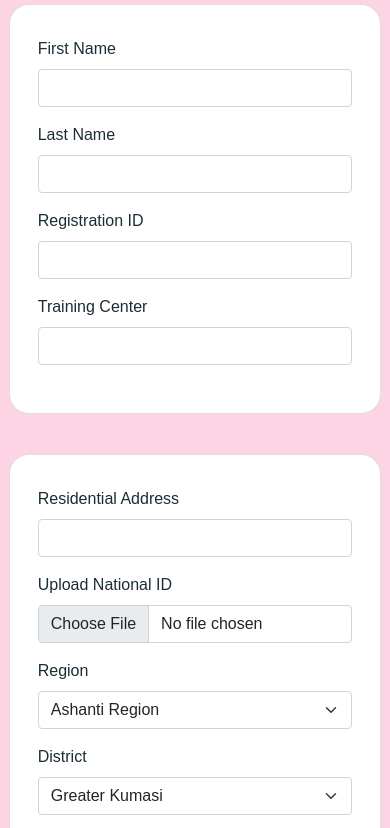
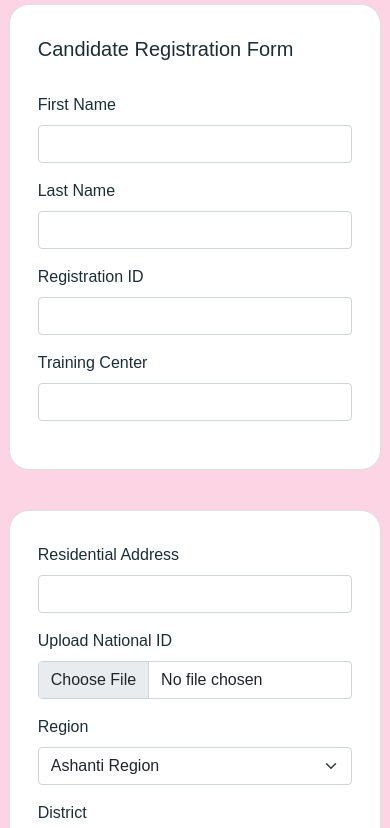
Before and after one commit to Albymens/snv-registration-form, a plain HTML site: page index.html in a window 390 px wide. Shown: the part 103-931 px from the top of the page. Drawn offline with nearby package versions, Linux system fonts and the light colour scheme.

```diff
--- a/index.html
+++ b/index.html
@@ -27,9 +27,6 @@
                 width: 90% !important;
 
             }
-
-
-
         }
     </style>
 
@@ -45,6 +42,8 @@
                     <div class="card" style="width: 40rem; margin:20px auto; border-radius:20px; ">
                         <div class="card-body">
                             <p class="card-text">
+                                <h5>Candidate Registration Form</h5>
+                                <br>
                             <form class="row g-3">
                                 <div class="col-md-6">
                                     <label for="First Name" class="form-label">First Name</label>
```
